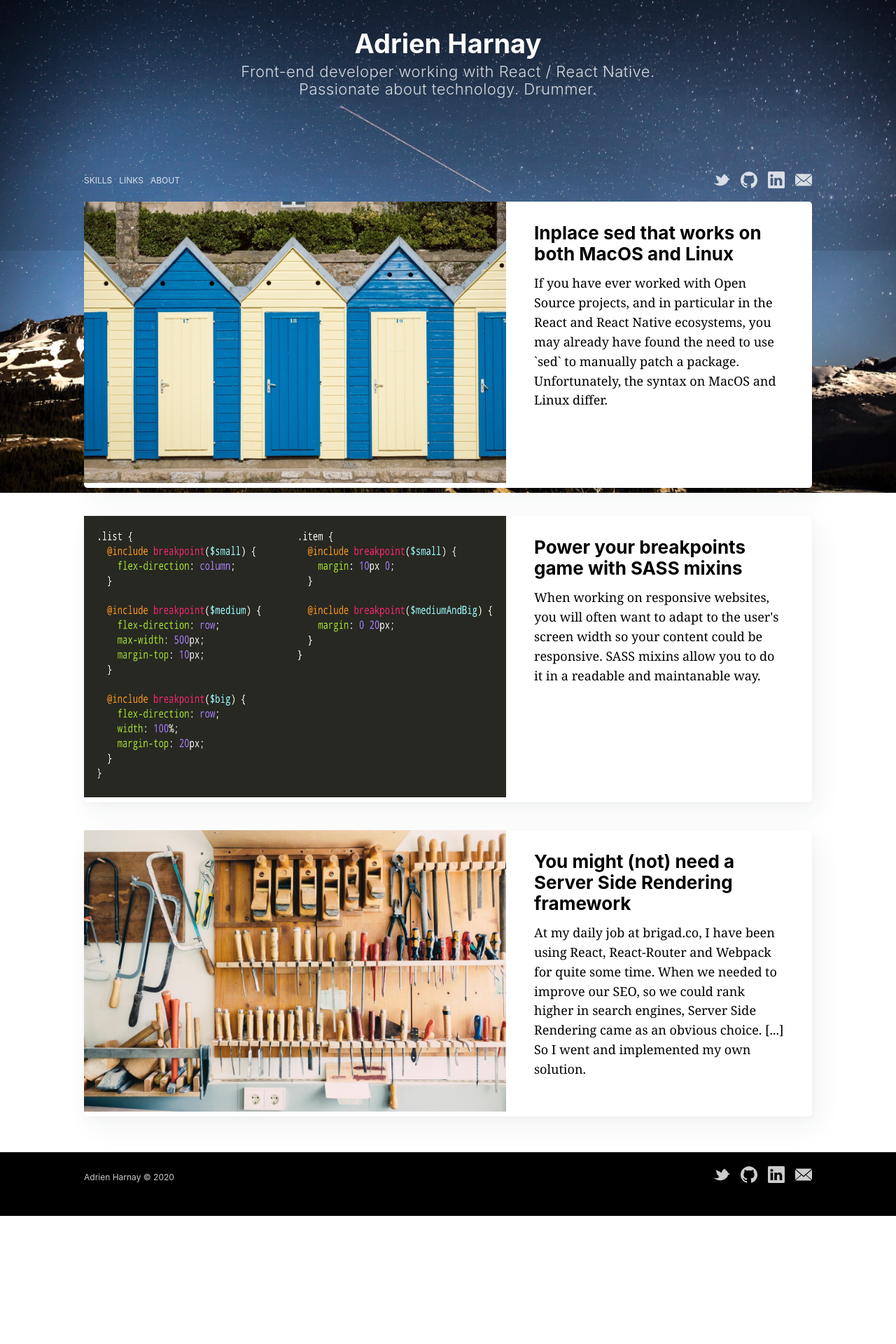
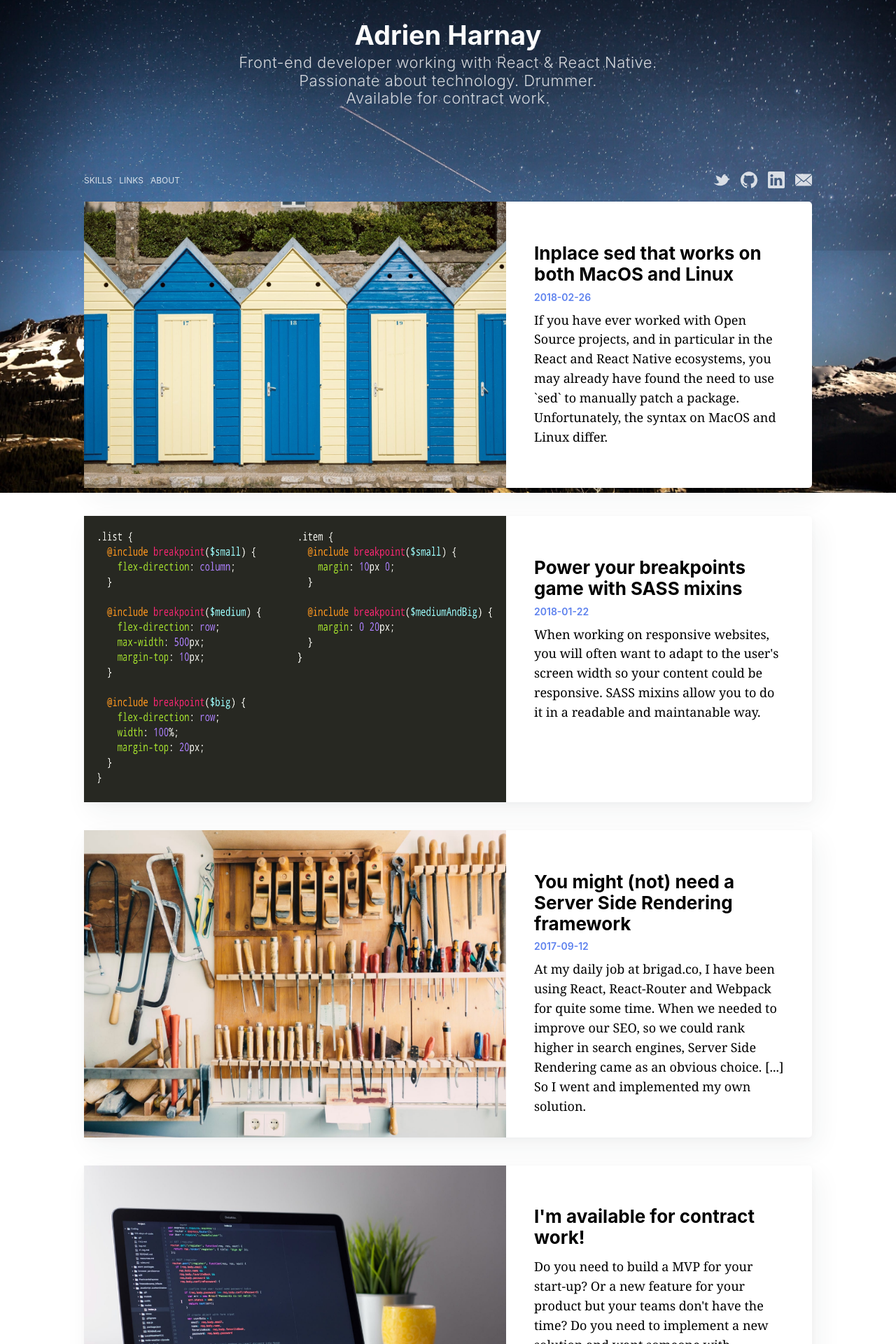
Before and after one commit to adrienharnay/website, a Next.js app: page / in a window 1280 px wide. Shown: the part 140-2060 px from the top of the page at 70% size. Before the commit the page ends 1877 px from the top, so only its background shows below. Built offline with nearby package versions, Linux system fonts and the light colour scheme.

Commit message:
Feat/available for contract work (#2)

```diff
--- a/src/components/markdown-page/MarkdownPage.tsx
+++ b/src/components/markdown-page/MarkdownPage.tsx
@@ -22,7 +22,7 @@ const MarkdownPage: FunctionComponent<MarkdownPageProps> = ({
   excerpt,
   html,
 }) => {
-  const Date = date && <time className={styles.date}>{date}</time>;
+  const Date = date && <time>{date}</time>;
   const Metadata = Date && (
     <section className={styles.metadata}>{Date}</section>
   );
--- a/src/components/post-card/PostCard.module.scss
+++ b/src/components/post-card/PostCard.module.scss
@@ -61,11 +61,16 @@
 
       > * {
         width: 100% !important;
+        height: 100% !important;
 
-        > * > * {
-          height: 100%;
-          object-fit: cover;
-          object-position: center center;
+        > * {
+          height: 100% !important;
+          padding-bottom: 0 !important;
+          > * {
+            height: 100%;
+            object-fit: cover;
+            object-position: center center;
+          }
         }
       }
     }
@@ -95,7 +100,23 @@
           font-size: 2.6rem;
         }
 
-        margin: 0 0 0.5em;
+        margin-top: 1.1em;
+      }
+
+      .date {
+        @include breakpoint($small) {
+          font-size: 1.2rem;
+          line-height: 1.3em;
+        }
+
+        @include breakpoint($mediumAndBig) {
+          font-size: 1.4rem;
+        }
+
+        color: $blue;
+        font-weight: 600;
+        text-transform: uppercase;
+        margin: -0.5em 0 0.5em;
       }
 
       .excerpt {
--- a/src/components/post-card/PostCard.tsx
+++ b/src/components/post-card/PostCard.tsx
@@ -24,6 +24,11 @@ const PostCard: FunctionComponent<PostCardProps> = ({ post }) => (
         </div>
         <div className={styles.contentBlock}>
           <h2 className={styles.title}>{post.title}</h2>
+          {post.date && (
+            <section className={styles.date}>
+              <time>{post.date}</time>
+            </section>
+          )}
           <section className={styles.excerpt}>
             <p className={styles.paragraph}>{post.excerpt}</p>
           </section>
--- a/src/layouts/main-layout/components/PostsListHeader.module.scss
+++ b/src/layouts/main-layout/components/PostsListHeader.module.scss
@@ -85,6 +85,10 @@
       letter-spacing: 0.5px;
       opacity: 0.8;
     }
+
+    .link {
+      color: $white;
+    }
   }
 
   .navContainer {
--- a/src/layouts/main-layout/components/PostsListHeader.tsx
+++ b/src/layouts/main-layout/components/PostsListHeader.tsx
@@ -1,19 +1,13 @@
 import React, { FunctionComponent } from 'react';
 import Image from 'next/image';
+import Link from 'next/link';
 
 import NavLinks from './common/NavLinks';
 import SocialMediaIcons from './common/SocialMediaIcons';
 
 import styles from './PostsListHeader.module.scss';
 
-const HOME_TITLE = 'Adrien Harnay';
-const HOME_SUB_TILE =
-  'Front-end developer working with React / React Native.\nPassionate about technology. Drummer.';
-
 const PostsListHeader: FunctionComponent = () => {
-  const Title = HOME_TITLE;
-  const SubTitle = HOME_SUB_TILE;
-
   return (
     <header className={styles.container}>
       <div className={styles.coverContainer}>
@@ -30,8 +24,14 @@ const PostsListHeader: FunctionComponent = () => {
         />
       </div>
       <div className={styles.content}>
-        <h1 className={styles.title}>{Title}</h1>
-        <h2 className={styles.subTitle}>{SubTitle}</h2>
+        <h1 className={styles.title}>Adrien Harnay</h1>
+        <h2 className={styles.subTitle}>
+          <div>Front-end developer working with React & React Native.</div>
+          <div>Passionate about technology. Drummer.</div>
+          <Link href="/skills">
+            <a className={styles.link}>Available for contract work.</a>
+          </Link>
+        </h2>
       </div>
       <nav className={styles.navContainer}>
         <div className={styles.nav}>
--- a/src/pages/index.tsx
+++ b/src/pages/index.tsx
@@ -6,11 +6,22 @@ import PostCard from 'src/components/post-card/PostCard';
 
 import { getSortedPostsData } from 'src/utils/posts';
 
+const availableForContractWorkPost: ReturnType<
+  typeof getSortedPostsData
+>[number] = {
+  id: 'skills',
+  cover: '/images/posts/laptop-code.jpeg',
+  date: '',
+  title: "I'm available for contract work!",
+  excerpt:
+    "Do you need to build a MVP for your start-up? Or a new feature for your product but your teams don't have the time? Do you need to implement a new solution and want someone with experience to do it and/or teach your team? Reach out to me!",
+};
+
 export const getStaticProps = async () => {
   const posts = getSortedPostsData();
   return {
     props: {
-      posts,
+      posts: [...posts, availableForContractWorkPost],
     },
   };
 };
```
Also changed, not shown: src/components/markdown-page/MarkdownPage.module.scss (+16 -12 lines), public/images/posts/laptop-code.jpeg (added).
